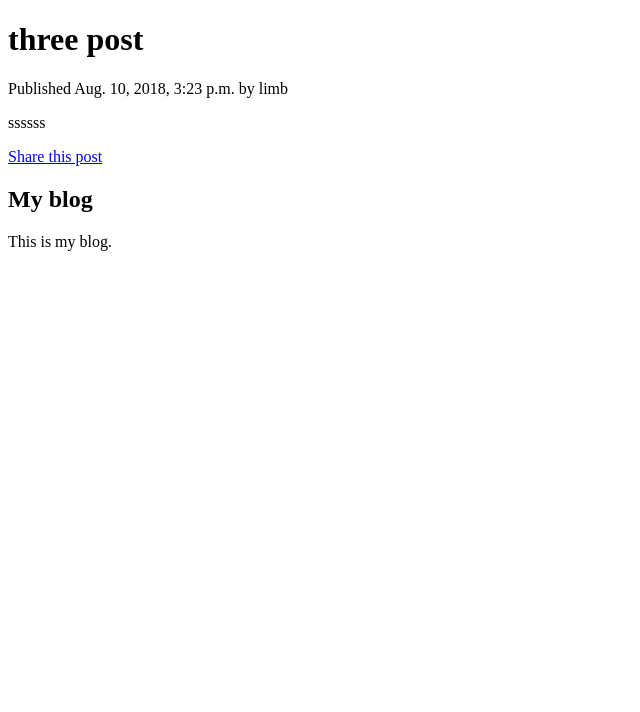
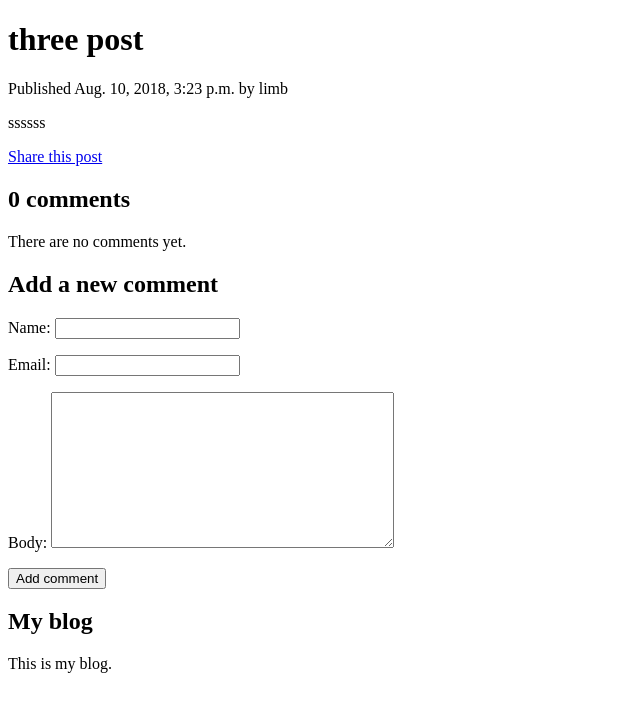
Before and after one commit to Limbreaker/MyBlog, a Django app: a page that uses templates/post/detail.html in a window 1280 px wide. Shown: the top 712 px of the page, without its empty margins (0-640 px from the left). Run offline with Django 3.2, Linux system fonts and the light colour scheme; data comes from the database, SQL or seed files in the repository; both versions use the stored data as it was after the commit.

Commit message:
add commit system

```diff
--- a/MyBlog/settings.py
+++ b/MyBlog/settings.py
@@ -116,7 +116,7 @@ USE_TZ = True
 STATIC_URL = '/static/'
 
 EMAIL_HOST = 'smtp.gmail.com'
-EMAIL_HOST_USER = 'alexandrmaksimchuck@gmail.com@'
+EMAIL_HOST_USER = 'alexandrmaksimchuck@gmail.com'
 EMAIL_HOST_PASSWORD = 'nagatouzumaki98'
 EMAIL_PORT = 587
 EMAIL_USE_TLS = True
--- a/blog/forms.py
+++ b/blog/forms.py
@@ -1,4 +1,5 @@
 from django import forms
+from .models import Comment
 
 
 class EmailPostForm(forms.Form):
@@ -6,3 +7,9 @@ class EmailPostForm(forms.Form):
     email = forms.EmailField()
     to = forms.EmailField()
     comments = forms.CharField(required=False, widget=forms.Textarea)
+
+
+class CommentForm(forms.ModelForm):
+    class Meta:
+        model = Comment
+        fields = ('name', 'email', 'body')
--- a/blog/models.py
+++ b/blog/models.py
@@ -40,3 +40,19 @@ class Post(models.Model):
                            self.publish.day,
                            self.slug
                        ])
+
+
+class Comment(models.Model):
+    post = models.ForeignKey(Post, on_delete=models.CASCADE, related_name='comments')
+    name = models.CharField(max_length=80)
+    email = models.EmailField()
+    body = models.TextField()
+    created = models.DateTimeField(auto_now_add=True)
+    updated = models.DateTimeField(auto_now=True)
+    active = models.BooleanField(default=True)
+
+    class Meta:
+        ordering = ('created',)
+
+    def __str__(self):
+        return 'Comment by {} on {}'.format(self.name, self.post)
--- a/blog/views.py
+++ b/blog/views.py
@@ -1,8 +1,8 @@
 from django.shortcuts import render, get_object_or_404
 from django.core.paginator import Paginator, EmptyPage, PageNotAnInteger
-from .models import Post
+from .models import Post, Comment
 from django.views.generic import ListView
-from .forms import EmailPostForm
+from .forms import EmailPostForm, CommentForm
 from django.core.mail import send_mail
 
 
@@ -23,7 +23,19 @@ def post_list(request):
 def post_detail(request, year, month, day, post):
     post = get_object_or_404(Post, slug=post, status='published', publish__year=year, publish__month=month,
                              publish__day=day)
-    return render(request, 'post/detail.html', {'post': post})
+    comments = post.comments.filter(active=True)
+    new_comment = None
+    if request.method == 'POST':
+        comment_form = CommentForm(data=request.POST)
+        if comment_form.is_valid():
+            new_comment = comment_form.save(commit=False)
+            new_comment.post = post
+            new_comment.save()
+    else:
+            comment_form = CommentForm()
+
+    return render(request, 'post/detail.html', {'post': post, 'comments': comments, 'new_comment': new_comment,
+                                                'comment_form': comment_form})
 
 
 class PostListView(ListView):
--- a/templates/post/detail.html
+++ b/templates/post/detail.html
@@ -10,5 +10,31 @@
     <a href="{% url "blog:post_share" post.id %}">
         Share this post
     </a>
+    {% with comments.count as total_comments %}
+        <h2>
+            {{ total_comments }} comment{{ total_comments|pluralize }}
+        </h2>
+    {% endwith %}
+    {% for comment in comments %}
+    <div class="comment">
+        <p class="info">
+            Comment {{ forloop.counter }} by {{ comment.name }}
+            {{ comment.created }}
+        </p>
+            {{ comment.body|linebreaks }}
+    </div>
+    {% empty %}
+        <p>There are no comments yet.</p>
+    {% endfor %}
     </p>
-{% endblock %}
+    {% if new_comment %}
+        <h2>Your comment has been added.</h2>
+    {% else %}
+        <h2>Add a new comment</h2>
+        <form action="." method="post">
+            {{ comment_form.as_p }}
+            {% csrf_token %}
+            <p><input type="submit" value="Add comment"></p>
+        </form>
+    {% endif %}
+    {% endblock %}
```
Also changed, not shown: db.sqlite3.
